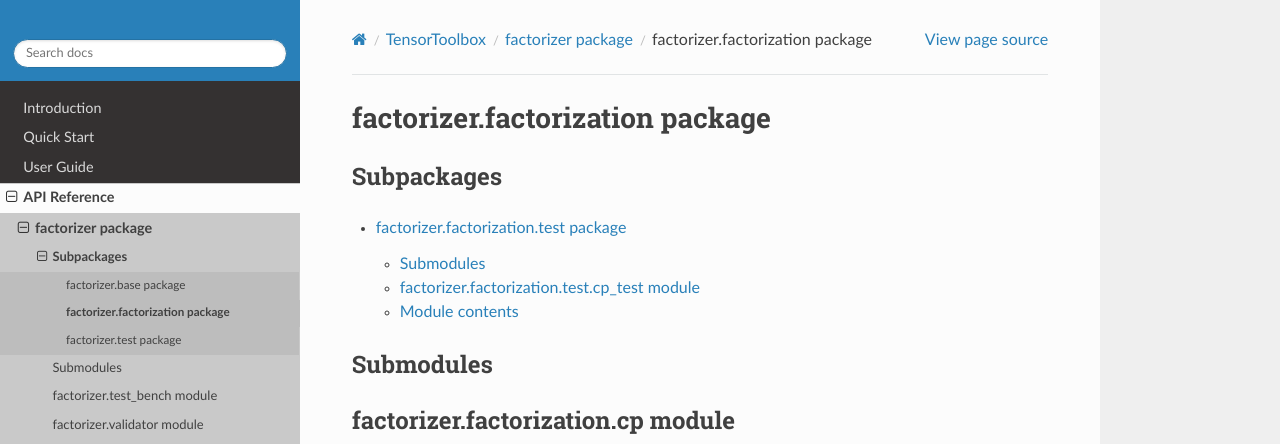
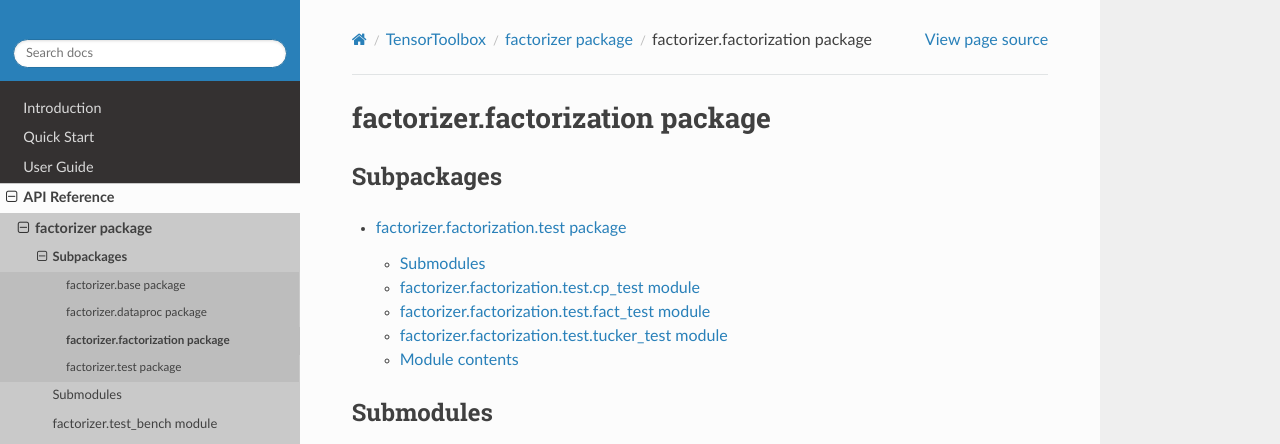
Before and after one commit to Large-Scale-Tensor-Decomposition/TensorD, a Sphinx documentation site: the page built from docs/source/factorizer.factorization.rst, in a window 1280 px wide and 1337 px high. Shown: the top 444 px of the window. Built offline with Sphinx 7.4.7 and the Read the Docs theme 2.0.0, drawn with Linux system fonts in a browser that asks for light colours; pages that are not in the unit, such as notebooks, are missing from menus; some of the changed text lies outside the part shown.

```diff
--- a/docs/source/factorizer.factorization.rst
+++ b/docs/source/factorizer.factorization.rst
@@ -19,10 +19,10 @@ factorizer.factorization.cp module
     :undoc-members:
     :show-inheritance:
 
-factorizer.factorization.factorization module
----------------------------------------------
+factorizer.factorization.fact module
+------------------------------------
 
-.. automodule:: factorizer.factorization.factorization
+.. automodule:: factorizer.factorization.fact
     :members:
     :undoc-members:
     :show-inheritance:
--- a/docs/source/factorizer.factorization.test.rst
+++ b/docs/source/factorizer.factorization.test.rst
@@ -12,6 +12,22 @@ factorizer.factorization.test.cp_test module
     :undoc-members:
     :show-inheritance:
 
+factorizer.factorization.test.fact_test module
+----------------------------------------------
+
+.. automodule:: factorizer.factorization.test.fact_test
+    :members:
+    :undoc-members:
+    :show-inheritance:
+
+factorizer.factorization.test.tucker_test module
+------------------------------------------------
+
+.. automodule:: factorizer.factorization.test.tucker_test
+    :members:
+    :undoc-members:
+    :show-inheritance:
+
 
 Module contents
 ---------------
--- a/docs/source/factorizer.rst
+++ b/docs/source/factorizer.rst
@@ -7,6 +7,7 @@ Subpackages
 .. toctree::
 
     factorizer.base
+    factorizer.dataproc
     factorizer.factorization
     factorizer.test
 
```
